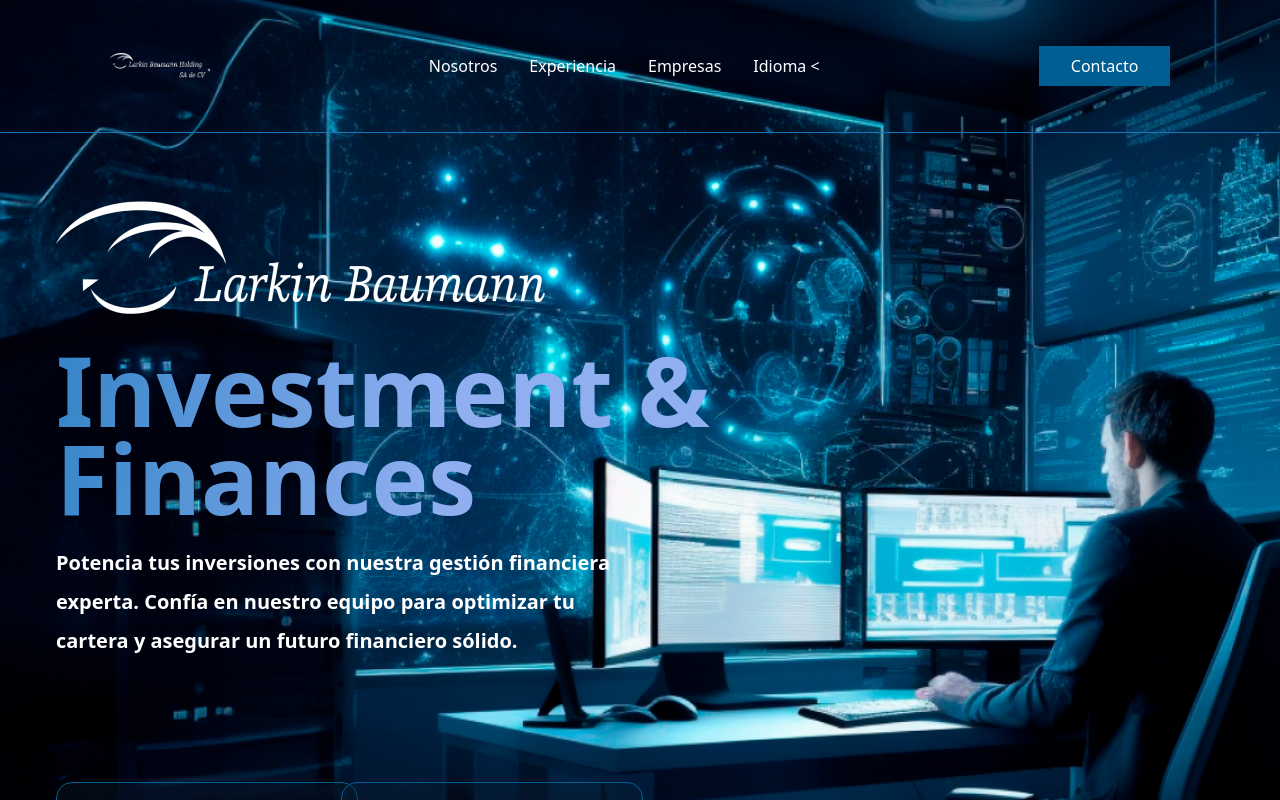
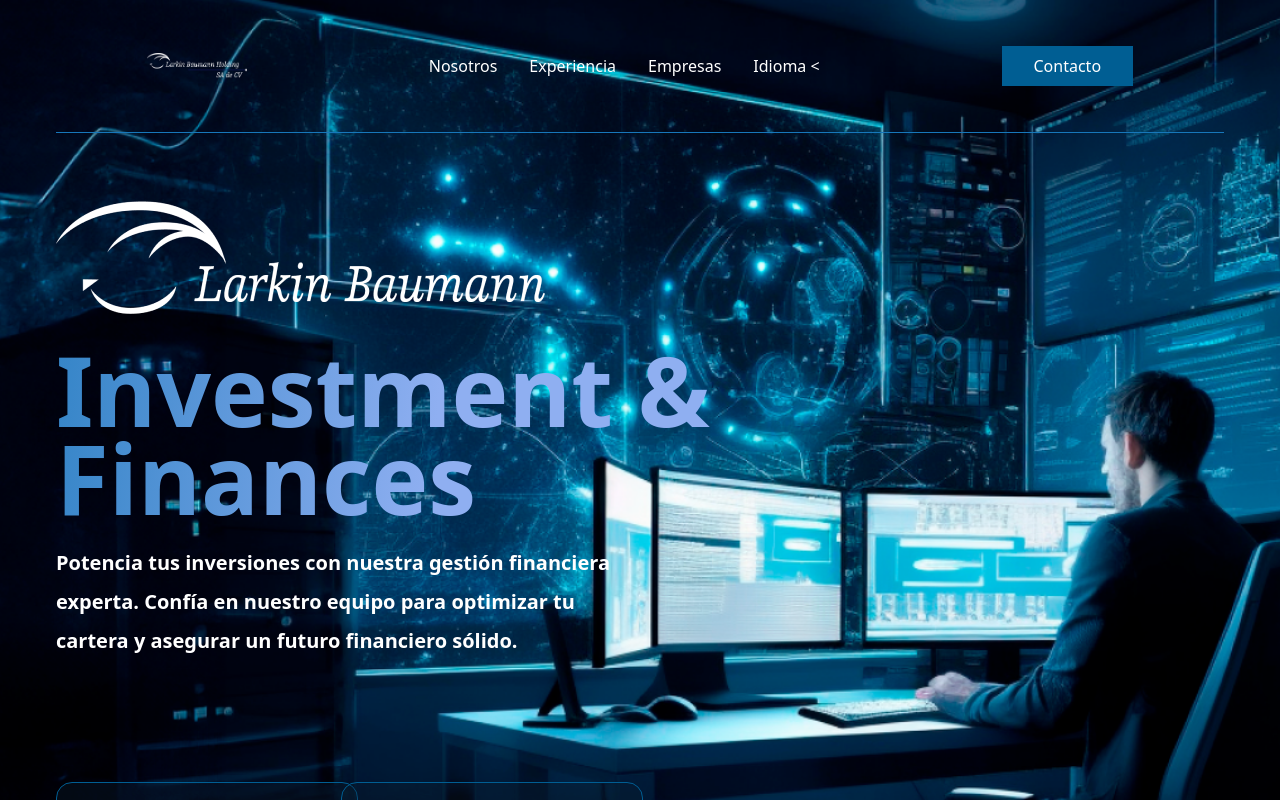
Before and after one commit to LarkinBaumann/larkinholding, a Next.js app: page / in a window 1280 px wide. Shown: the top 800 px of the page. Built offline with nearby package versions, Linux system fonts and the light colour scheme.

Commit message:
Update Contacto and Navbar components

```diff
--- a/src/components/Contacto/Contacto.jsx
+++ b/src/components/Contacto/Contacto.jsx
@@ -2,7 +2,7 @@ import React from 'react'
 
 function Contacto() {
   return (
-    <div className='w-full h-[604px] flex flex-col  justify-center items-center px-14 gap-[15px] relative z-10'>
+    <div className='w-full h-[604px] flex flex-col  justify-center items-center px-14 gap-[15px] relative z-20'>
       <h2 className='text-white font-roboto text-[65px] font-bold leading-[87.55px] text-center'>
       Inicia tu camino, hoy mismo.
       <br/>
--- a/src/components/Navbar/Navbar.jsx
+++ b/src/components/Navbar/Navbar.jsx
@@ -3,9 +3,11 @@ import React from 'react'
 
 function Navbar({}) {
   return (
+    <div className='w-full h-[133px] flex flex-col px-14'>
+
     <div
-      className='w-full h-[133px] flex flex-row justify-around items-center text-white border-b-[1px] border-[#1777BA]'
-    >
+      className='w-full h-full flex flex-row justify-around items-center text-white '
+      >
       <div>
         <Image src='/assets/logonav.png' alt="logo" width={100} height={100} />
       </div>
@@ -21,6 +23,8 @@ function Navbar({}) {
 
       </div>
     </div>
+    <div className='h-[1px] bg-[#1777BA]'/>
+        </div>
   );
 }
 
```
